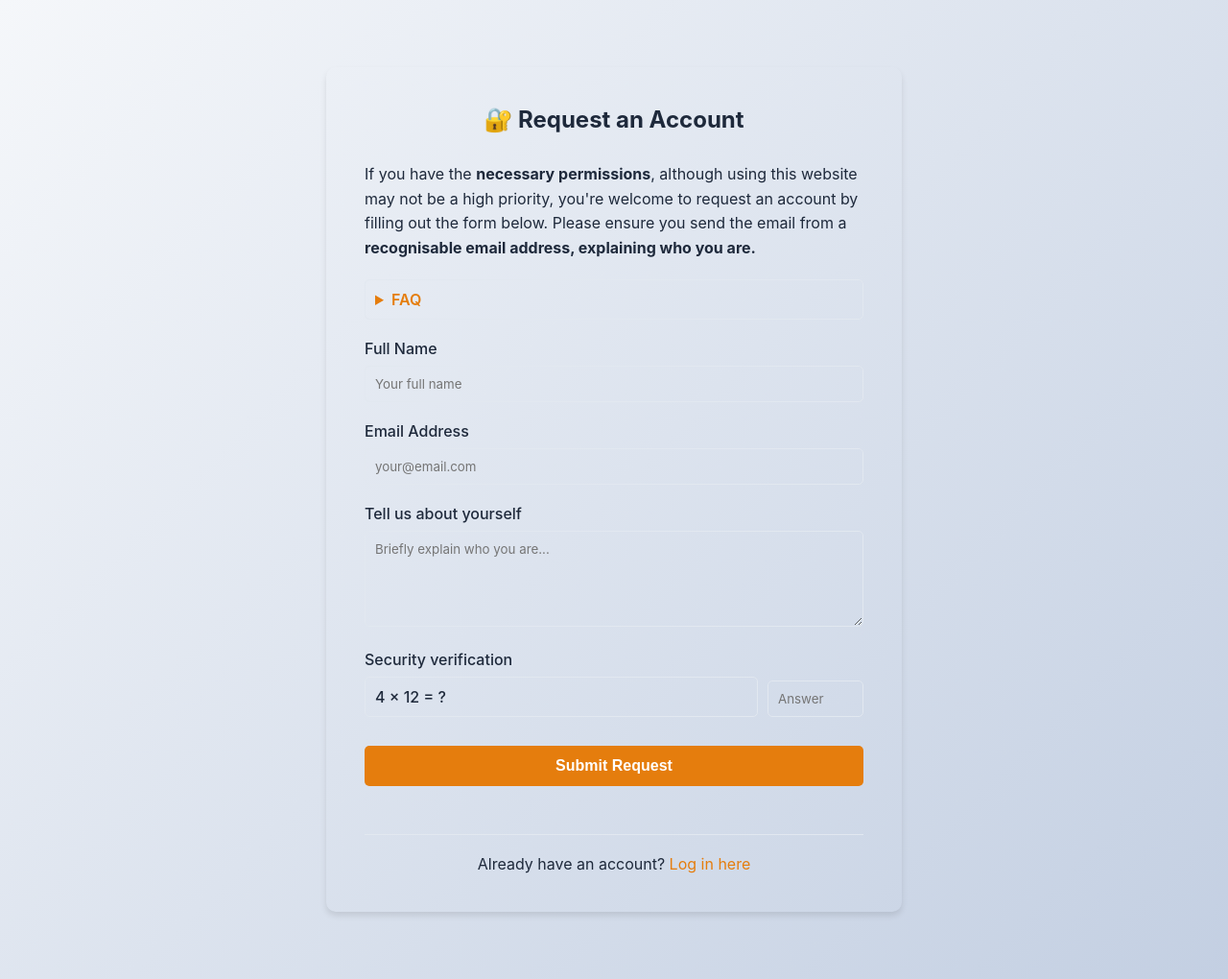
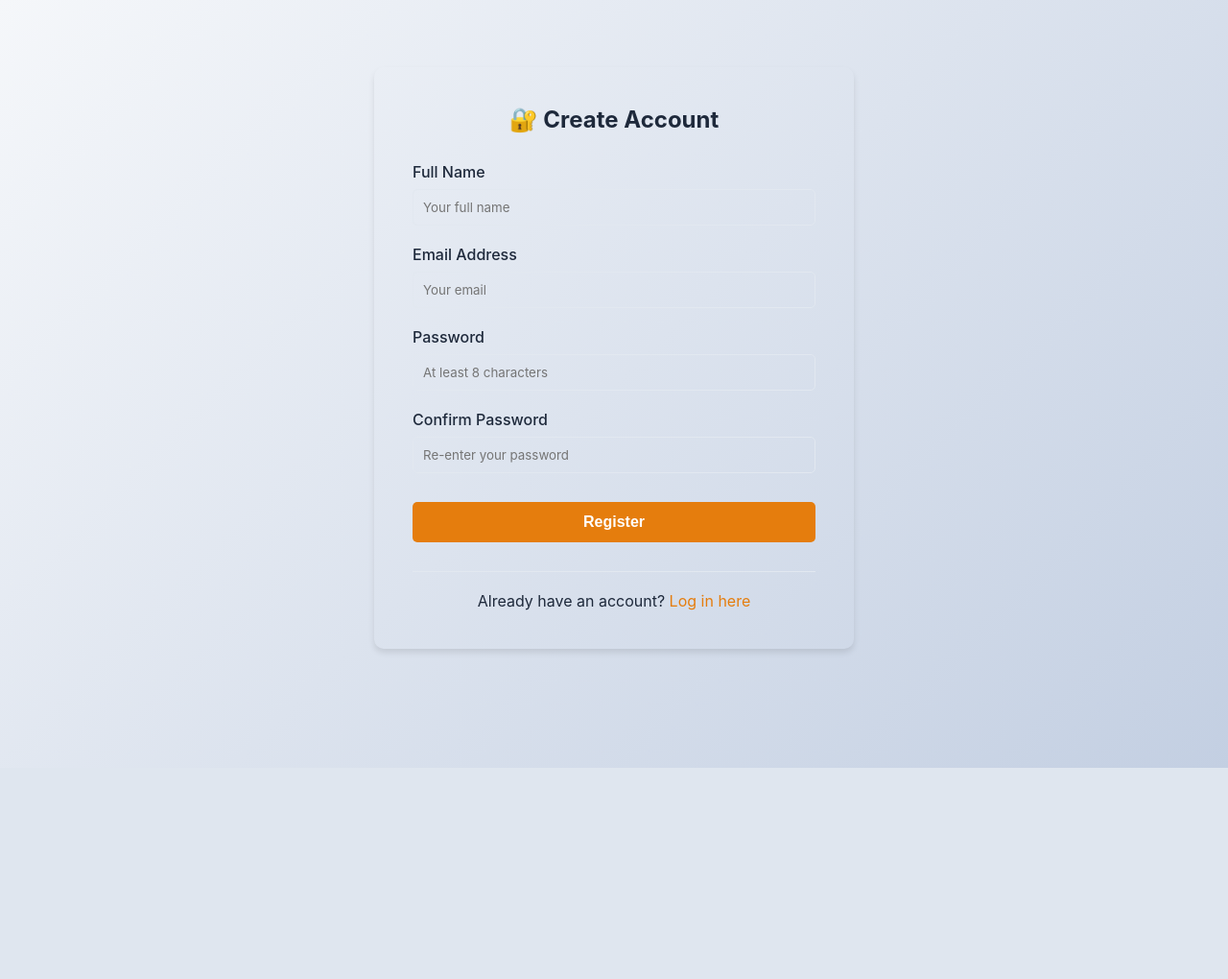
Before and after one commit to Central3465/curly-funicular, a Flask app: page /register in a window 1280 px wide. Shown: the whole page at 96% size. After the commit the page ends 800 px from the top, so only its background shows below. Run offline with Flask 3, Linux system fonts and the light colour scheme; some libraries are stand-ins or nearby versions.

Commit message:
add email verification, new register api, open registration

```diff
--- a/api/auth.py
+++ b/api/auth.py
@@ -43,6 +43,9 @@ def login():
     if not user:
         record_failed_attempt(client_ip)
         return jsonify({'error': 'Invalid email or password'}), 401
+
+    if not user.get('verified'):
+        return jsonify({'error': 'Please verify your email before logging in. Check your inbox for the verification link.'}), 403
 
     if user.get('banned'):
         return jsonify({'error': 'Your account has been restricted.'}), 403
--- a/app.py
+++ b/app.py
@@ -2,6 +2,7 @@ from flask import Flask, render_template, request, jsonify, session, redirect, u
 from flask_wtf.csrf import CSRFProtect
 from flask_limiter import Limiter
 from flask_limiter.util import get_remote_address
+from flask_mail import Mail
 import os
 from dotenv import load_dotenv
 from functools import wraps
@@ -18,6 +19,17 @@ load_dotenv()
 app = Flask(__name__)
 app.secret_key = os.getenv('SECRET_KEY')
 csrf = CSRFProtect(app)
+
+# Configure Flask-Mail
+app.config['MAIL_SERVER'] = os.getenv('MAIL_SERVER', 'smtp.hostinger.com')
+app.config['MAIL_PORT'] = int(os.getenv('MAIL_PORT', 465))
+app.config['MAIL_USE_TLS'] = os.getenv('MAIL_USE_TLS', 'false').lower() in ['true', '1', 't']
+app.config['MAIL_USE_SSL'] = os.getenv('MAIL_USE_SSL', 'true').lower() in ['true', '1', 't']
+app.config['MAIL_USERNAME'] = os.getenv('EMAIL_USER', '')
+app.config['MAIL_PASSWORD'] = os.getenv('EMAIL_PASS', '')
+app.config['MAIL_DEFAULT_SENDER'] = os.getenv('EMAIL_USER', 'noreply@example.com')
+
+mail = Mail(app)
 
 REDIS_URL = os.getenv('REDIS_URL')
 if REDIS_URL:
@@ -273,6 +285,10 @@ def register_page():
         return redirect(url_for('index'))
     return render_template('register.html')
 
+@app.route('/verify-email')
+def verify_email_page():
+    return render_template('verify-email.html')
+
 @app.route('/login')
 def login_page():
     if session.get('user_id'):
@@ -313,6 +329,8 @@ csrf_exempt_routes = [
     'conversion.ascii_to_base_endpoint',
     'conversion.base_to_ascii_endpoint',
     'account.check_ip_ban',
+    'account.register',
+    'account.verify_email',
     'csrf.get_csrf_token',
     'admin.get_all_users',
     'admin.get_banned_ips',
@@ -328,7 +346,9 @@ rate_limited_routes = [
     'conversion.convert_base_endpoint',
     'conversion.ascii_to_base_endpoint',
     'conversion.base_to_ascii_endpoint',
-    'account.request_account',
+    'account.register',
+    'account.verify_email',
+    'account.check_ip_ban',
     'usage.get_usage',
     'admin.get_all_users',
     'admin.ban_user',
--- a/requirements.txt
+++ b/requirements.txt
@@ -1,6 +1,7 @@
 Flask
 Flask-WTF
 Flask-Limiter
+Flask-Mail
 redis
 gunicorn
 dotenv
--- a/templates/register.html
+++ b/templates/register.html
@@ -4,21 +4,21 @@
     <meta charset="UTF-8" />
     <meta name="viewport" content="width=device-width, initial-scale=1.0" />
     <meta name="color-scheme" content="light dark" />
-    <title>Request Account - Cipher App</title>
+    <title>Register Account - Cipher App</title>
     <link
       rel="stylesheet"
       href="{{ url_for('static', filename='style.css') }}"
     />
     <style>
-      .request-container {
-        max-width: 600px;
+      .register-container {
+        max-width: 500px;
         margin: 50px auto;
         padding: 40px;
         background: var(--bg-secondary);
         border-radius: 10px;
         box-shadow: 0 4px 6px rgba(0, 0, 0, 0.1);
       }
-      .request-container h2 {
+      .register-container h2 {
         text-align: center;
         margin-bottom: 30px;
       }
@@ -31,8 +31,7 @@
         font-weight: 500;
         color: var(--text-primary);
       }
-      .form-group input,
-      .form-group textarea {
+      .form-group input {
         width: 100%;
         padding: 10px;
         border: 1px solid var(--border-color);
@@ -42,32 +41,10 @@
         font-family: inherit;
         box-sizing: border-box;
       }
-      .form-group input:focus,
-      .form-group textarea:focus {
+      .form-group input:focus {
         outline: none;
         border-color: var(--primary-color);
         box-shadow: 0 0 0 3px rgba(70, 130, 180, 0.1);
-      }
-      .form-group textarea {
-        resize: vertical;
-        min-height: 100px;
-      }
-      .captcha-group {
-        display: flex;
-        gap: 10px;
-        align-items: flex-end;
-      }
-      .captcha-group input {
-        flex: 0 0 100px;
-      }
-      .captcha-question {
-        flex: 1;
-        padding: 10px;
-        background: var(--bg-primary);
-        border: 1px solid var(--border-color);
-        border-radius: 5px;
-        font-weight: 500;
-        color: var(--text-primary);
       }
       .button-group {
         display: flex;
@@ -132,94 +109,29 @@
       .error-message.show {
         display: block;
       }
-      .ban-container {
-        padding: 40px;
-        background: var(--bg-secondary);
-        border-radius: 10px;
-        text-align: center;
-        margin: 20px 0;
-      }
-      .ban-container h3 {
-        color: #dc3545;
-        margin-bottom: 20px;
-        font-size: 1.8rem;
-      }
-      .ban-container p {
-        color: var(--text-primary);
-        line-height: 1.6;
-        margin-bottom: 15px;
-        font-size: 1.1rem;
-      }
-      .ban-time-remaining {
-        background: var(--bg-primary);
+      .info-box {
         padding: 15px;
-        border-radius: 5px;
-        margin: 20px 0;
-        font-weight: 600;
-        color: #dc3545;
-        font-size: 1.2rem;
-      }
-      .request-container p {
-        line-height: 1.6;
-        color: var(--text-primary);
-        margin-bottom: 15px;
-      }
-      .faq-section {
-        margin: 20px 0;
-      }
-      .faq-section summary {
-        cursor: pointer;
-        font-weight: 600;
-        color: var(--primary-color);
-        padding: 10px;
         background: var(--bg-primary);
         border-radius: 5px;
-        border: 1px solid var(--border-color);
-        user-select: none;
-      }
-      .faq-section summary:hover {
-        opacity: 0.8;
-      }
-      .faq-section p {
-        margin-top: 15px;
-        margin-bottom: 15px;
+        margin-bottom: 20px;
+        font-size: 0.9rem;
+        color: var(--text-primary);
+        border-left: 4px solid var(--primary-color);
       }
     </style>
   </head>
   <body>
-    <div class="request-container">
-      <h2>🔐 Request an Account</h2>
+    <div class="register-container">
+      <h2>🔐 Create Account</h2>
 
-      <p>
-        If you have the <b>necessary permissions</b>, although using this
-        website may not be a high priority, you're welcome to request an account
-        by filling out the form below. Please ensure you send the email from a
-        <b>recognisable email address, explaining who you are.</b>
-      </p>
-
-      <details class="faq-section">
-        <summary>FAQ</summary>
-        <p>
-          <b>Q:</b> What are <b>necessary permissions</b>? <br />
-          <b>A:</b> You need to have the proper approval from the owner or by
-          knowing them <b>personally</b>. <br />
-          <b>Q:</b> What is a <b>recognisable email address</b>? <br />
-          <b>A:</b> Your personal email address to which the owner can associate
-          with you, in short any email domain that contains your name or a
-          recognisable identifier. <br />
-        </p>
-      </details>
-
-      <div class="ban-container" id="banContainer" style="display: none">
-        <h3>🚫 Access Restricted</h3>
-        <p>
-          You have been temporarily restricted from submitting account requests.
-        </p>
-        <div class="ban-time-remaining" id="banTimeRemaining"></div>
-        <p>Please try again after the ban expires.</p>
+      <div class="success-message" id="successMessage">
+        <strong>Success!</strong> Check your email to verify your account.
+        You'll need to confirm your email before you can log in.
       </div>
 
-      <form id="requestForm" style="display: block">
+      <div class="error-message" id="errorMessage"></div>
+
+      <form id="registerForm">
         <div class="form-group">
           <label for="fullName">Full Name</label>
           <input
@@ -238,47 +150,37 @@
             id="email"
             name="email"
             required
-            placeholder="your@email.com"
+            placeholder="Your email"
           />
         </div>
 
         <div class="form-group">
-          <label for="description">Tell us about yourself</label>
-          <textarea
-            id="description"
-            name="description"
+          <label for="password">Password</label>
+          <input
+            type="password"
+            id="password"
+            name="password"
             required
-            placeholder="Briefly explain who you are..."
-          ></textarea>
+            placeholder="At least 8 characters"
+          />
         </div>
 
         <div class="form-group">
-          <label>Security verification</label>
-          <div class="captcha-group">
-            <div class="captcha-question" id="captchaQuestion"></div>
-            <input
-              type="number"
-              id="captchaAnswer"
-              name="captchaAnswer"
-              placeholder="Answer"
-              required
-            />
-          </div>
+          <label for="confirmPassword">Confirm Password</label>
+          <input
+            type="password"
+            id="confirmPassword"
+            name="confirmPassword"
+            required
+            placeholder="Re-enter your password"
+          />
         </div>
 
         <div class="button-group">
           <button type="submit" class="submit-btn" id="submitBtn">
-            Submit Request
+            Register
           </button>
         </div>
-        <br>
-        <div class="success-message" id="successMessage">
-          <strong>Success!</strong> Your email client will open with your
-          details prefilled. Please check and send the email to complete your
-          account request.
-        </div>
-
-        <div class="error-message" id="errorMessage"></div>
       </form>
 
       <div class="auth-link">
@@ -287,56 +189,8 @@
     </div>
 
     <script>
-      let captchaCorrectAnswer = 0;
-
-      async function checkIPBan() {
-        try {
-          const response = await fetch("/api/check-ip-ban");
-          const data = await response.json();
-
-          if (data.banned) {
-            document.getElementById("banContainer").style.display = "block";
-            document.getElementById("banTimeRemaining").textContent =
-              data.remaining_time;
-            document.getElementById("requestForm").style.display = "none";
-          }
-        } catch (error) {
-          console.error("Error checking IP ban:", error);
-        }
-      }
-
-      function generateCaptcha() {
-        const num1 = Math.floor(Math.random() * 20) + 1;
-        const num2 = Math.floor(Math.random() * 20) + 1;
-        const operations = ["+", "-", "*"];
-        const operation =
-          operations[Math.floor(Math.random() * operations.length)];
-
-        let answer;
-        let questionText;
-
-        switch (operation) {
-          case "+":
-            answer = num1 + num2;
-            questionText = `${num1} + ${num2} = ?`;
-            break;
-          case "-":
-            answer = num1 - num2;
-            questionText = `${num1} - ${num2} = ?`;
-            break;
-          case "*":
-            answer = num1 * num2;
-            questionText = `${num1} × ${num2} = ?`;
-            break;
-        }
-
-        captchaCorrectAnswer = answer;
-        document.getElementById("captchaQuestion").textContent = questionText;
-        document.getElementById("captchaAnswer").value = "";
-      }
-
       document
-        .getElementById("requestForm")
+        .getElementById("registerForm")
         .addEventListener("submit", async (e) => {
           e.preventDefault();
 
@@ -345,50 +199,51 @@
           successMessage.classList.remove("show");
           errorMessage.classList.remove("show");
 
-          try {
-            const banCheckResponse = await fetch("/api/check-ip-ban");
-            const banCheckData = await banCheckResponse.json();
-
-            if (banCheckData.banned) {
-              errorMessage.textContent =
-                "You are restricted from submitting account requests. " +
-                banCheckData.remaining_time;
-              errorMessage.classList.add("show");
-              return;
-            }
-          } catch (error) {
-            console.error("Error checking IP ban:", error);
-          }
-
           const fullName = document.getElementById("fullName").value.trim();
-          const email = document.getElementById("email").value.trim();
-          const description = document
-            .getElementById("description")
-            .value.trim();
-          const captchaAnswer = document
-            .getElementById("captchaAnswer")
-            .value.trim();
+          const email = document
+            .getElementById("email")
+            .value.trim()
+            .toLowerCase();
+          const password = document.getElementById("password").value;
+          const confirmPassword =
+            document.getElementById("confirmPassword").value;
           const submitBtn = document.getElementById("submitBtn");
 
-          if (!fullName || !email || !description || !captchaAnswer) {
+          if (!fullName || !email || !password || !confirmPassword) {
             errorMessage.textContent = "Please fill in all fields.";
             errorMessage.classList.add("show");
             return;
           }
 
-          if (parseInt(captchaAnswer) !== captchaCorrectAnswer) {
+          if (password !== confirmPassword) {
+            errorMessage.textContent = "Passwords do not match.";
+            errorMessage.classList.add("show");
+            return;
+          }
+
+          if (password.length < 8) {
             errorMessage.textContent =
-              "Incorrect security verification answer. Please try again.";
+              "Password must be at least 8 characters long.";
             errorMessage.classList.add("show");
-            generateCaptcha();
+            return;
+          }
+
+          const validDomains = ["@bai.studio", "@travelut.app"];
+          const hasValidDomain = validDomains.some((domain) =>
+            email.endsWith(domain),
+          );
+          if (!hasValidDomain) {
+            errorMessage.textContent =
+              "No permissions.";
+            errorMessage.classList.add("show");
             return;
           }
 
           submitBtn.disabled = true;
-          submitBtn.textContent = "Submitting...";
+          submitBtn.textContent = "Registering...";
 
           try {
-            const response = await fetch("/api/request-account", {
+            const response = await fetch("/api/register", {
               method: "POST",
               headers: {
                 "Content-Type": "application/json",
@@ -396,36 +251,26 @@
               body: JSON.stringify({
                 fullName,
                 email,
-                description,
+                password,
               }),
             });
 
             const data = await response.json();
 
             if (!response.ok) {
-              throw new Error(data.error || "Failed to submit request");
+              throw new Error(data.error || "Failed to register");
             }
 
             successMessage.classList.add("show");
-            document.getElementById("requestForm").style.display = "none";
-
-            setTimeout(() => {
-              const mailtoLink = `mailto:central3465@gmail.com?subject=Account%20Request%20from%20${encodeURIComponent(fullName)}&body=${encodeURIComponent(
-                `Name: ${fullName}\nEmail: ${email}\n\n${description}`,
-              )}`;
-              window.location.href = mailtoLink;
-            }, 1000);
+            document.getElementById("registerForm").style.display = "none";
           } catch (error) {
             errorMessage.textContent =
               error.message || "An error occurred. Please try again.";
             errorMessage.classList.add("show");
             submitBtn.disabled = false;
-            submitBtn.textContent = "Submit Request";
+            submitBtn.textContent = "Register";
           }
         });
-
-      generateCaptcha();
-      checkIPBan();
     </script>
   </body>
 </html>
```
Also changed, not shown: api/account.py (+107 -40 lines), templates/verify-email.html (added, +143 -0 lines).
